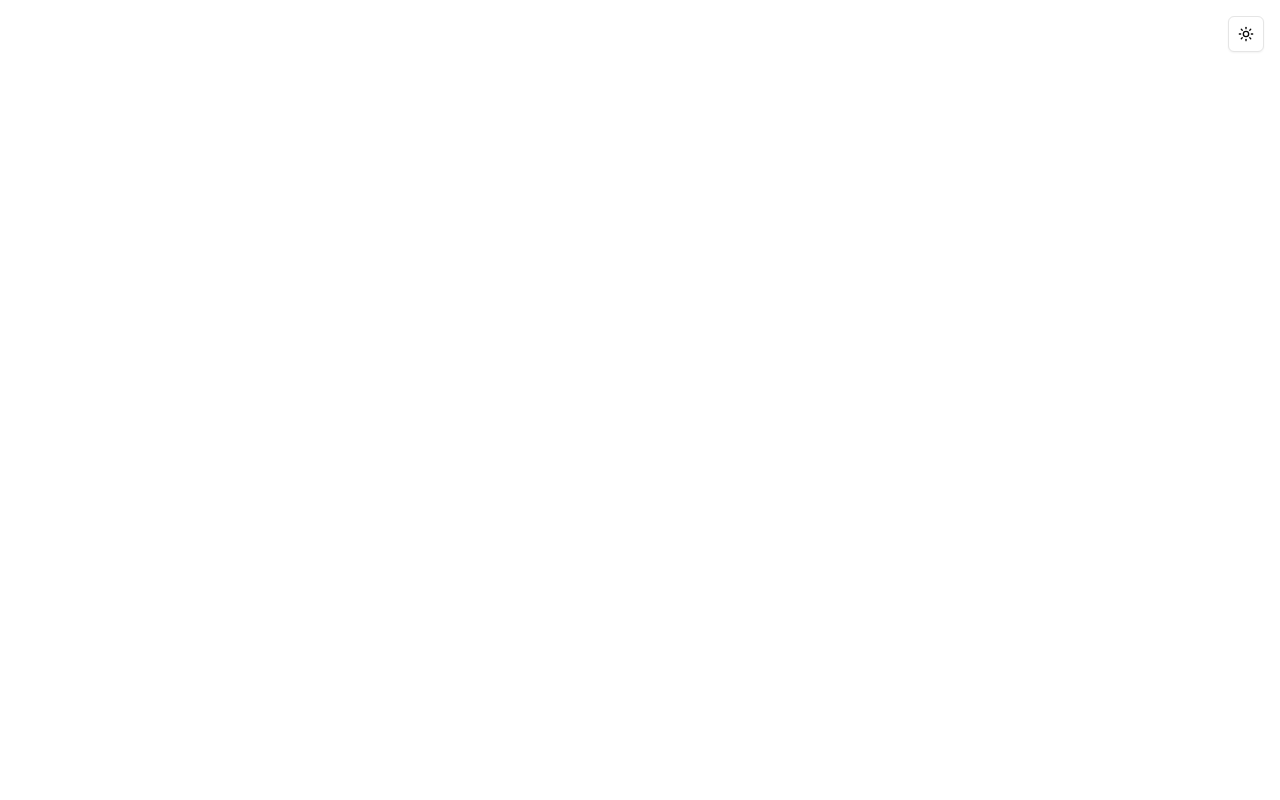
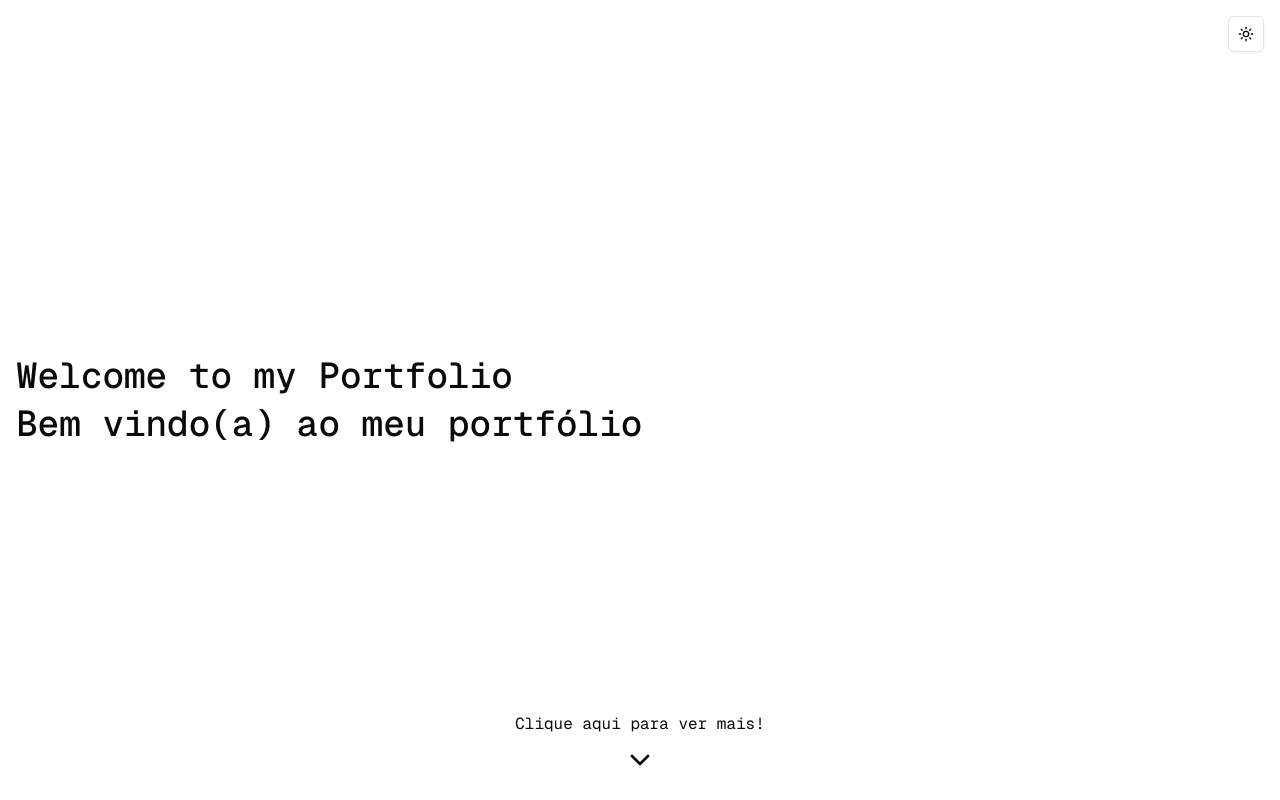
Before and after one commit to FalaAiMatheus/portfolio, a Next.js app: page / in a window 1280 px wide. Built offline with nearby package versions, Linux system fonts and the light colour scheme.

Commit message:
feat: create welcome page

```diff
--- a/src/app/globals.css
+++ b/src/app/globals.css
@@ -36,7 +36,7 @@
 }
 @layer base {
   * {
-    @apply border-border;
+    @apply scroll-smooth border-border;
   }
   body {
     @apply bg-background text-foreground;
--- a/src/app/page.tsx
+++ b/src/app/page.tsx
@@ -1,9 +1,11 @@
+import { WelcomePage } from '@/features/welcome/components/welcome-section'
 import { Header } from '@/layouts/header'
 
 export default function Home() {
   return (
-    <main className="space-y-10">
+    <main>
       <Header />
+      <WelcomePage />
     </main>
   )
 }
--- /dev/null
+++ b/src/features/welcome/components/welcome-section/index.tsx
@@ -0,0 +1,26 @@
+import { Section } from '@/layouts/section'
+import { ChevronDown } from 'lucide-react'
+import Link from 'next/link'
+
+export const WelcomePage = () => {
+  return (
+    <Section className="min-h-screen">
+      <Section.Container className="flex flex-col items-start">
+        <div className="flex flex-col items-start gap-2">
+          <span className="text-lg font-medium lg:text-2xl xl:text-4xl">
+            Welcome to my Portfolio
+          </span>
+          <span className="text-lg font-medium lg:text-2xl xl:text-4xl">
+            Bem vindo(a) ao meu portfólio
+          </span>
+        </div>
+        <Link className="absolute bottom-2 self-center" href="#content">
+          <div className="flex cursor-pointer flex-col items-center gap-2 rounded-lg p-4 text-center">
+            <span>Clique aqui para ver mais!</span>
+            <ChevronDown size={32} />
+          </div>
+        </Link>
+      </Section.Container>
+    </Section>
+  )
+}
--- a/src/layouts/header/index.tsx
+++ b/src/layouts/header/index.tsx
@@ -3,7 +3,7 @@ import { Section } from '../section'
 
 export const Header = () => {
   return (
-    <Section>
+    <Section className="fixed top-0">
       <Section.Container className="justify-end" asChild>
         <header>
           <nav>
```
